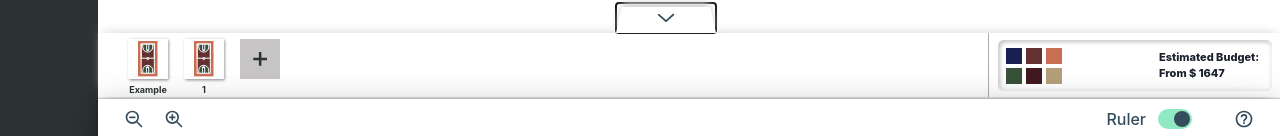
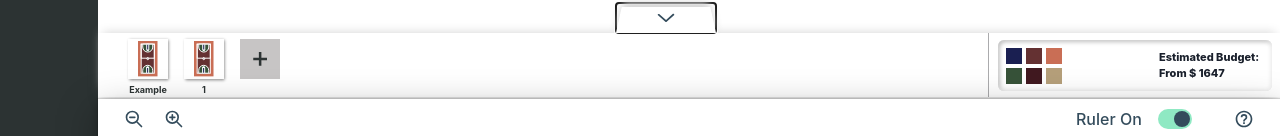
Before and after one commit to courtcanva/cc-app, a Next.js app: page / in a window 1280 px wide. Shown: the part 661-797 px from the top of the page. Built offline with nearby package versions, Linux system fonts and the light colour scheme; no server answers.

Commit message:
feat: cc-0031 modify ruler btn

```diff
--- a/src/components/EditorFooter/index.tsx
+++ b/src/components/EditorFooter/index.tsx
@@ -1,8 +1,10 @@
 import { Box, Flex, IconButton, FormControl, Switch, FormLabel } from "@chakra-ui/react";
 import { HiOutlineZoomOut, HiOutlineZoomIn } from "react-icons/hi";
 import { BiHelpCircle } from "react-icons/bi";
+import { useState } from "react";
 
 const EditorFooter = () => {
+  const [ruler, setRuler] = useState("Ruler On");
   return (
     <Flex
       position="fixed"
@@ -40,8 +42,9 @@ const EditorFooter = () => {
             mb="0"
             color="brand.primary"
             data-testid="ruler-label"
+            w="70px"
           >
-            Ruler
+            {ruler}
           </FormLabel>
           <Switch
             id="ruler-switch-btn"
@@ -53,6 +56,9 @@ const EditorFooter = () => {
             }}
             defaultChecked
             data-testid="switch-btn"
+            onChange={(e: React.ChangeEvent<HTMLInputElement>) =>
+              setRuler(e.target.checked ? "Ruler On" : "Ruler Off")
+            }
           />
         </FormControl>
         <IconButton
```
